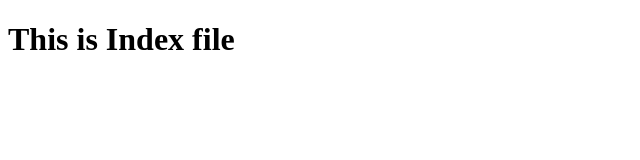
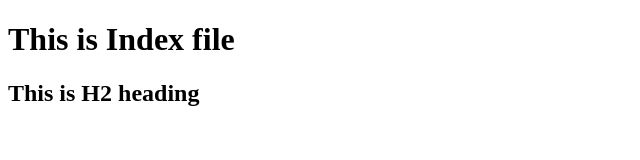
Before and after one commit to Sandeepbidla/git-exercise, a plain HTML site: page index.html in a window 1280 px wide. Shown: the whole page, without its empty margins (0-640 px from the left). Drawn offline with Linux system fonts and the light colour scheme.

Commit message:
This is Third commit

```diff
--- a/index.html
+++ b/index.html
@@ -8,6 +8,6 @@
 </head>
 <body>
   <h1>This is Index file</h1>
-
+  <h2>This is H2 heading</h2>
 </body>
 </html>
```
